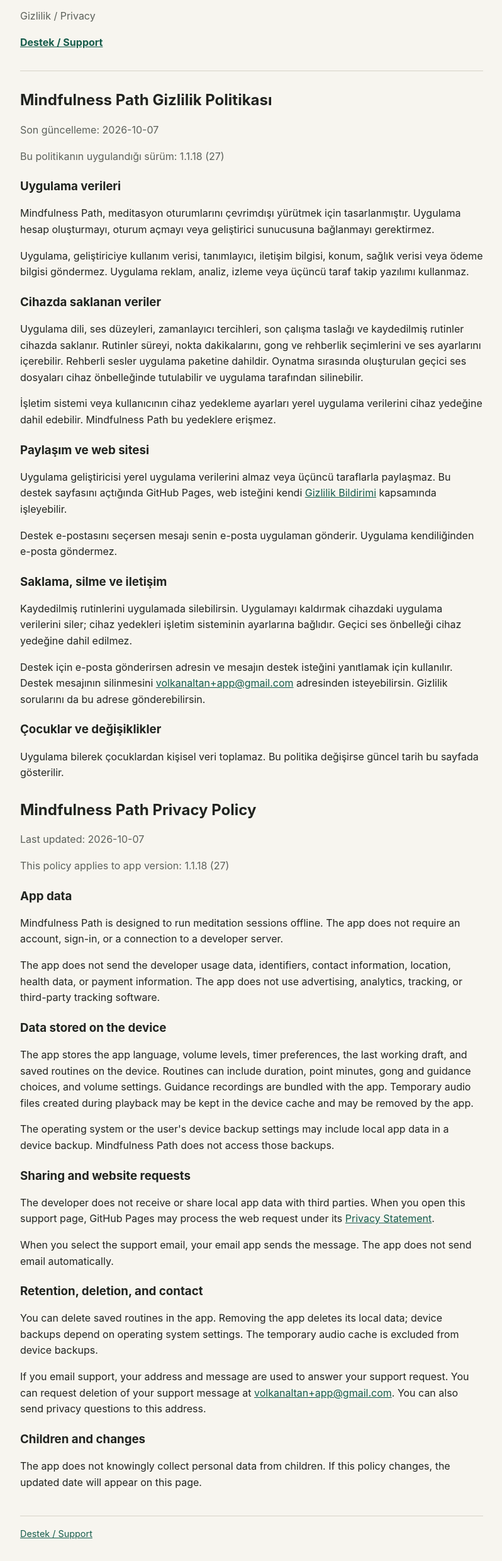
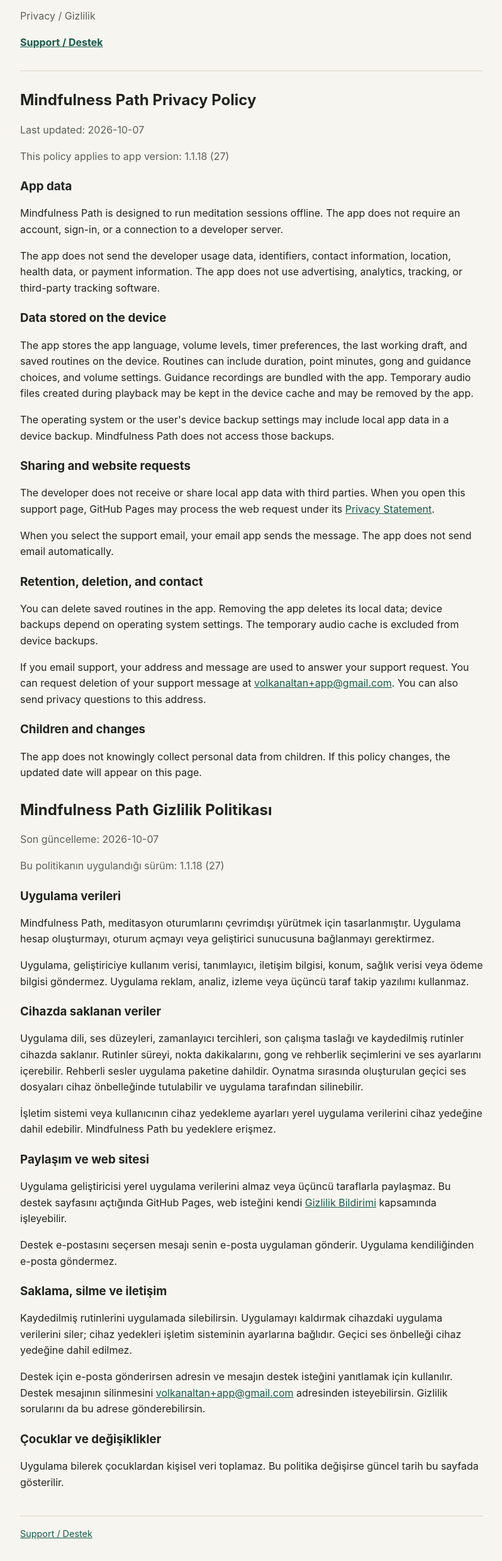
Before and after one commit to volkan/mindfulness-path-support, a plain HTML site: page privacy/index.html in a window 1280 px wide. Shown: the part 142-2620 px from the top of the page at 63% size, without its empty margins (240-1038 px from the left). Drawn offline with Linux system fonts and the light colour scheme.

Commit message:
fix: open support and privacy pages in English

```diff
--- a/privacy/index.html
+++ b/privacy/index.html
@@ -1,23 +1,43 @@
 <!doctype html>
-<html lang="tr">
+<html lang="en">
 <head>
   <meta charset="utf-8">
   <meta name="viewport" content="width=device-width, initial-scale=1">
   <meta name="description" content="Mindfulness Path privacy information.">
-  <title>Mindfulness Path — Gizlilik / Privacy</title>
+  <title>Mindfulness Path — Privacy / Gizlilik</title>
   <link rel="stylesheet" href="../style.css">
 </head>
 <body>
+<a class="language-switch" href="#en">English</a>
 <a class="language-switch" href="#tr">Türkçe</a>
-<a class="language-switch" href="#en">English</a>
 <main>
   <header>
     <h1>Mindfulness Path</h1>
-    <p class="muted">Gizlilik / Privacy</p>
+    <p class="muted">Privacy / Gizlilik</p>
     <nav aria-label="Site navigation">
-      <a href="../">Destek / Support</a>
+      <a href="../">Support / Destek</a>
     </nav>
   </header>
+
+  <section id="en" lang="en" aria-labelledby="en-title">
+    <h2 id="en-title">Mindfulness Path Privacy Policy</h2>
+    <p class="muted">Last updated: 2026-10-07</p>
+    <p class="muted">This policy applies to app version: 1.1.18 (27)</p>
+    <h3>App data</h3>
+    <p>Mindfulness Path is designed to run meditation sessions offline. The app does not require an account, sign-in, or a connection to a developer server.</p>
+    <p>The app does not send the developer usage data, identifiers, contact information, location, health data, or payment information. The app does not use advertising, analytics, tracking, or third-party tracking software.</p>
+    <h3>Data stored on the device</h3>
+    <p>The app stores the app language, volume levels, timer preferences, the last working draft, and saved routines on the device. Routines can include duration, point minutes, gong and guidance choices, and volume settings. Guidance recordings are bundled with the app. Temporary audio files created during playback may be kept in the device cache and may be removed by the app.</p>
+    <p>The operating system or the user's device backup settings may include local app data in a device backup. Mindfulness Path does not access those backups.</p>
+    <h3>Sharing and website requests</h3>
+    <p>The developer does not receive or share local app data with third parties. When you open this support page, GitHub Pages may process the web request under its <a href="https://docs.github.com/en/site-policy/privacy-policies/github-privacy-statement">Privacy Statement</a>.</p>
+    <p>When you select the support email, your email app sends the message. The app does not send email automatically.</p>
+    <h3>Retention, deletion, and contact</h3>
+    <p>You can delete saved routines in the app. Removing the app deletes its local data; device backups depend on operating system settings. The temporary audio cache is excluded from device backups.</p>
+    <p>If you email support, your address and message are used to answer your support request. You can request deletion of your support message at <a href="mailto:volkanaltan+app@gmail.com">volkanaltan+app@gmail.com</a>. You can also send privacy questions to this address.</p>
+    <h3>Children and changes</h3>
+    <p>The app does not knowingly collect personal data from children. If this policy changes, the updated date will appear on this page.</p>
+  </section>
 
   <section id="tr" lang="tr" aria-labelledby="tr-title">
     <h2 id="tr-title">Mindfulness Path Gizlilik Politikası</h2>
@@ -39,28 +59,8 @@
     <p>Uygulama bilerek çocuklardan kişisel veri toplamaz. Bu politika değişirse güncel tarih bu sayfada gösterilir.</p>
   </section>
 
-  <section id="en" lang="en" aria-labelledby="en-title">
-    <h2 id="en-title">Mindfulness Path Privacy Policy</h2>
-    <p class="muted">Last updated: 2026-10-07</p>
-    <p class="muted">This policy applies to app version: 1.1.18 (27)</p>
-    <h3>App data</h3>
-    <p>Mindfulness Path is designed to run meditation sessions offline. The app does not require an account, sign-in, or a connection to a developer server.</p>
-    <p>The app does not send the developer usage data, identifiers, contact information, location, health data, or payment information. The app does not use advertising, analytics, tracking, or third-party tracking software.</p>
-    <h3>Data stored on the device</h3>
-    <p>The app stores the app language, volume levels, timer preferences, the last working draft, and saved routines on the device. Routines can include duration, point minutes, gong and guidance choices, and volume settings. Guidance recordings are bundled with the app. Temporary audio files created during playback may be kept in the device cache and may be removed by the app.</p>
-    <p>The operating system or the user's device backup settings may include local app data in a device backup. Mindfulness Path does not access those backups.</p>
-    <h3>Sharing and website requests</h3>
-    <p>The developer does not receive or share local app data with third parties. When you open this support page, GitHub Pages may process the web request under its <a href="https://docs.github.com/en/site-policy/privacy-policies/github-privacy-statement">Privacy Statement</a>.</p>
-    <p>When you select the support email, your email app sends the message. The app does not send email automatically.</p>
-    <h3>Retention, deletion, and contact</h3>
-    <p>You can delete saved routines in the app. Removing the app deletes its local data; device backups depend on operating system settings. The temporary audio cache is excluded from device backups.</p>
-    <p>If you email support, your address and message are used to answer your support request. You can request deletion of your support message at <a href="mailto:volkanaltan+app@gmail.com">volkanaltan+app@gmail.com</a>. You can also send privacy questions to this address.</p>
-    <h3>Children and changes</h3>
-    <p>The app does not knowingly collect personal data from children. If this policy changes, the updated date will appear on this page.</p>
-  </section>
-
   <footer>
-    <a href="../">Destek / Support</a>
+    <a href="../">Support / Destek</a>
   </footer>
 </main>
 </body>
```
Also changed, not shown: index.html (+16 -16 lines).
